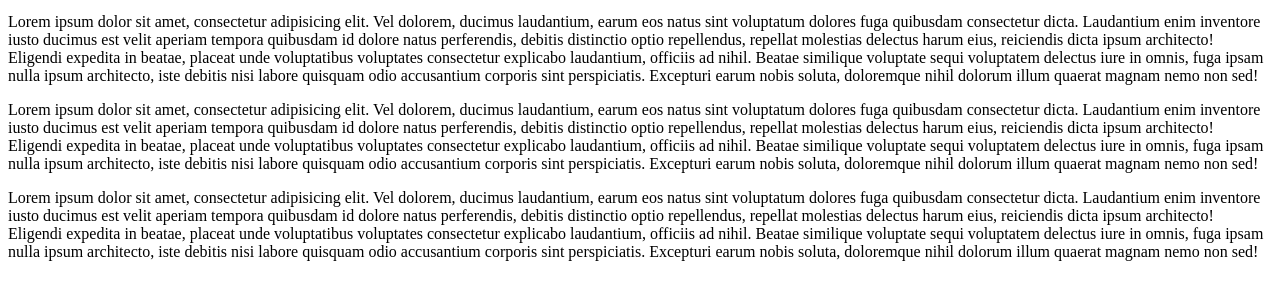
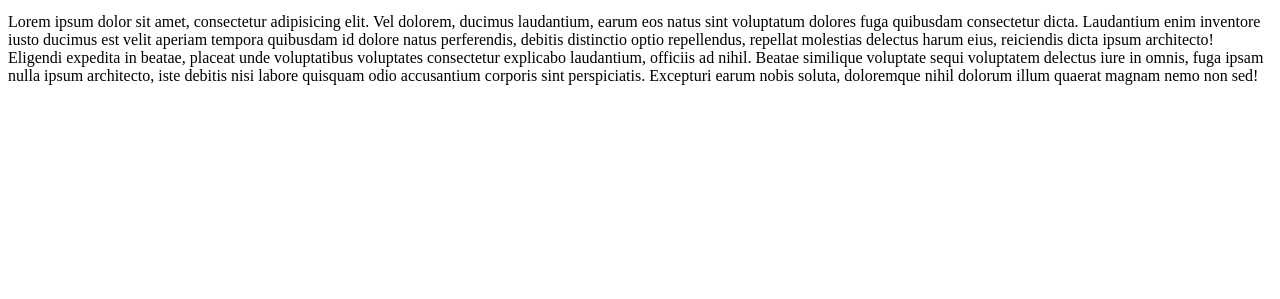
Before and after one commit to DelfinMong/Portfolio, a plain HTML site: page index.html in a window 1280 px wide. Shown: the part 109-408 px from the top of the page. Drawn offline with Linux system fonts and the light colour scheme.

Commit message:
delete p

```diff
--- a/index.html
+++ b/index.html
@@ -28,9 +28,7 @@
 
         <p>Lorem ipsum dolor sit amet, consectetur adipisicing elit. Vel dolorem, ducimus laudantium, earum eos natus sint voluptatum dolores fuga quibusdam consectetur dicta. Laudantium enim inventore iusto ducimus est velit aperiam tempora quibusdam id dolore natus perferendis, debitis distinctio optio repellendus, repellat molestias delectus harum eius, reiciendis dicta ipsum architecto! Eligendi expedita in beatae, placeat unde voluptatibus voluptates consectetur explicabo laudantium, officiis ad nihil. Beatae similique voluptate sequi voluptatem delectus iure in omnis, fuga ipsam nulla ipsum architecto, iste debitis nisi labore quisquam odio accusantium corporis sint perspiciatis. Excepturi earum nobis soluta, doloremque nihil dolorum illum quaerat magnam nemo non sed!</p>
 
-        <p>Lorem ipsum dolor sit amet, consectetur adipisicing elit. Vel dolorem, ducimus laudantium, earum eos natus sint voluptatum dolores fuga quibusdam consectetur dicta. Laudantium enim inventore iusto ducimus est velit aperiam tempora quibusdam id dolore natus perferendis, debitis distinctio optio repellendus, repellat molestias delectus harum eius, reiciendis dicta ipsum architecto! Eligendi expedita in beatae, placeat unde voluptatibus voluptates consectetur explicabo laudantium, officiis ad nihil. Beatae similique voluptate sequi voluptatem delectus iure in omnis, fuga ipsam nulla ipsum architecto, iste debitis nisi labore quisquam odio accusantium corporis sint perspiciatis. Excepturi earum nobis soluta, doloremque nihil dolorum illum quaerat magnam nemo non sed!</p>
 
-        <p>Lorem ipsum dolor sit amet, consectetur adipisicing elit. Vel dolorem, ducimus laudantium, earum eos natus sint voluptatum dolores fuga quibusdam consectetur dicta. Laudantium enim inventore iusto ducimus est velit aperiam tempora quibusdam id dolore natus perferendis, debitis distinctio optio repellendus, repellat molestias delectus harum eius, reiciendis dicta ipsum architecto! Eligendi expedita in beatae, placeat unde voluptatibus voluptates consectetur explicabo laudantium, officiis ad nihil. Beatae similique voluptate sequi voluptatem delectus iure in omnis, fuga ipsam nulla ipsum architecto, iste debitis nisi labore quisquam odio accusantium corporis sint perspiciatis. Excepturi earum nobis soluta, doloremque nihil dolorum illum quaerat magnam nemo non sed!</p>
       </div>
     </main>
   </div>
```
